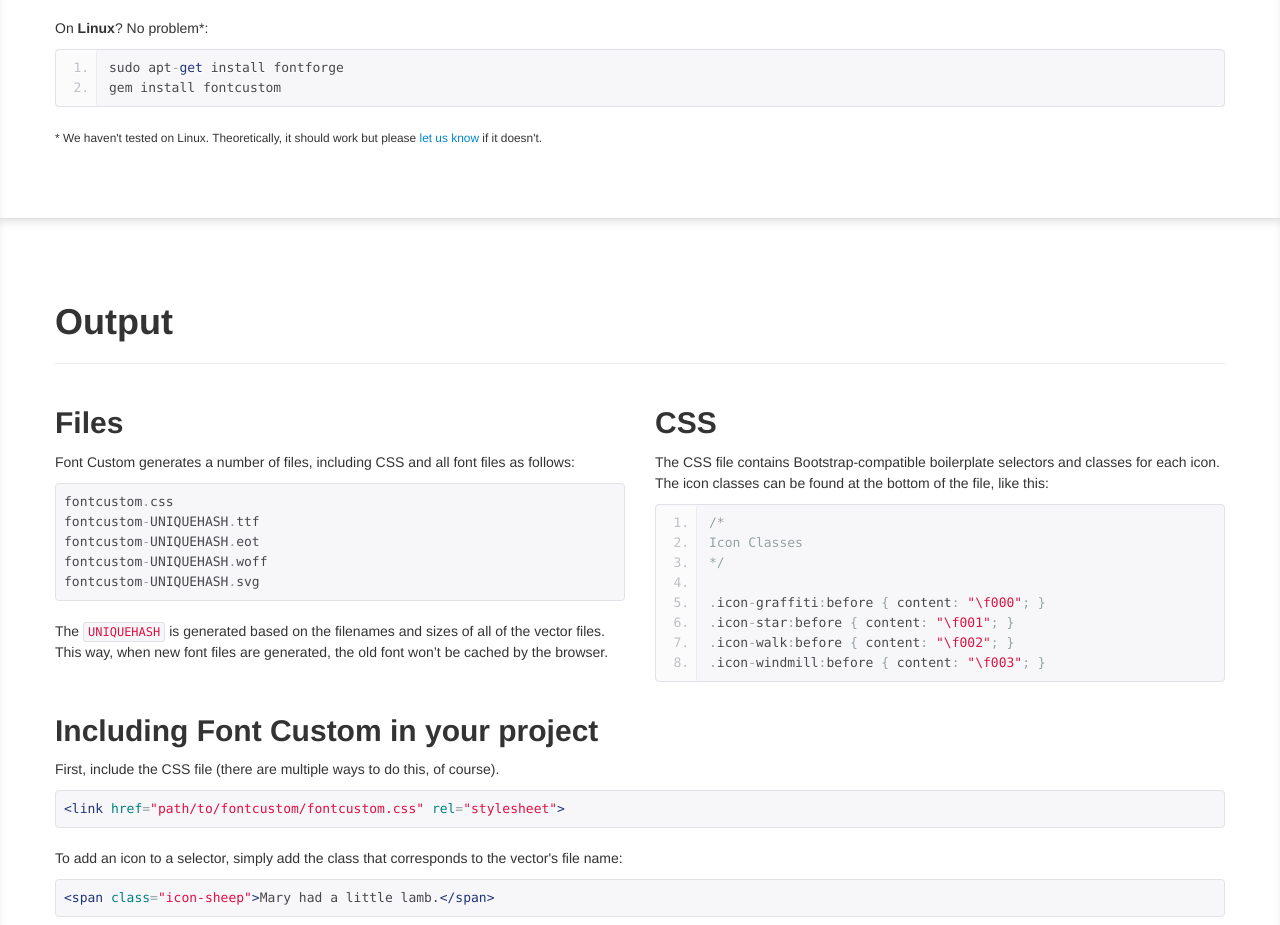
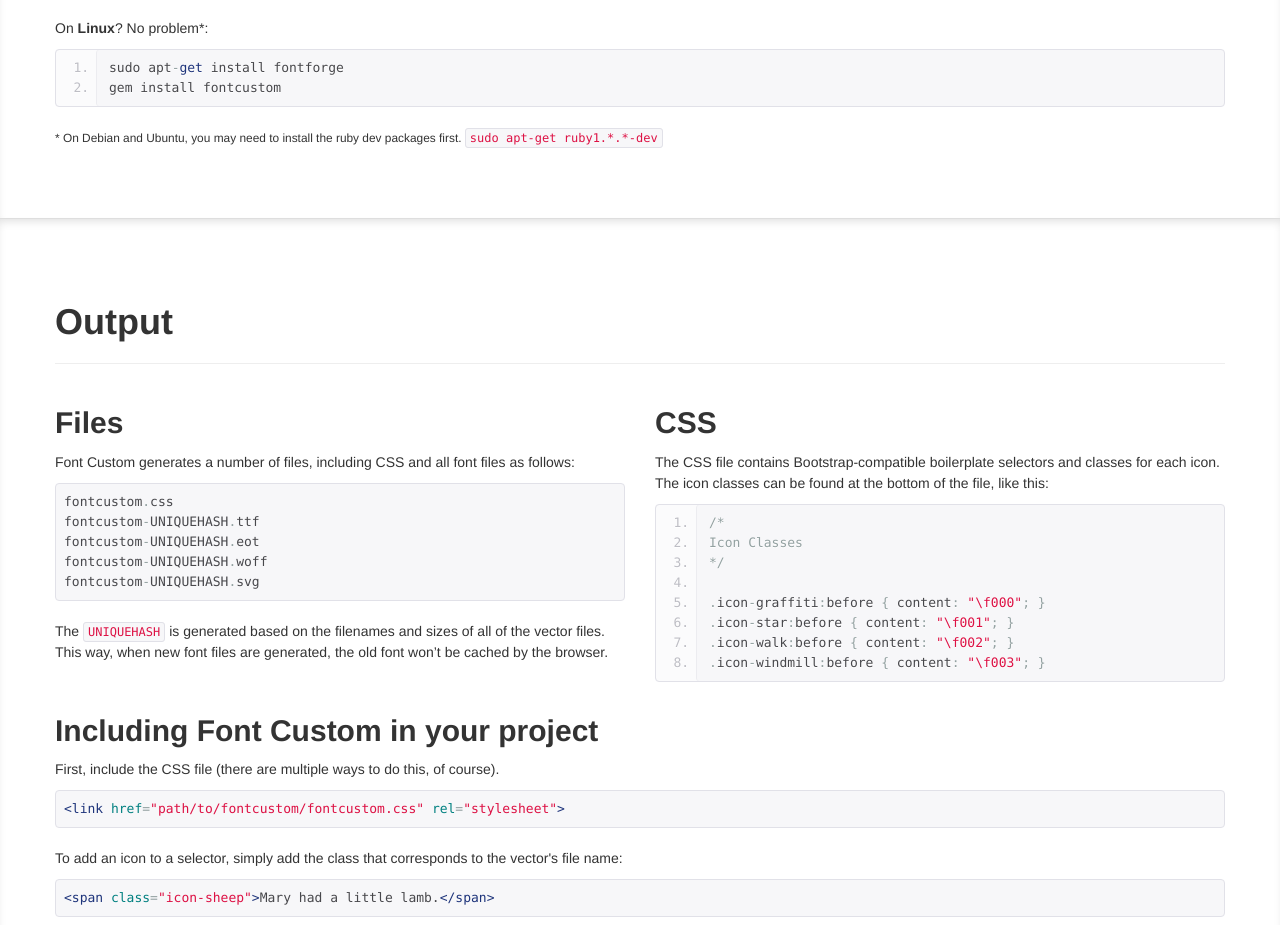
Before and after one commit to FontCustom/fontcustom, a plain HTML site: page index.html in a window 1280 px wide. Shown: the part 1661-2586 px from the top of the page. Drawn offline with nearby package versions, Linux system fonts and the light colour scheme.

Commit message:
linux install update

```diff
--- a/index.html
+++ b/index.html
@@ -160,7 +160,7 @@ gem install fontcustom</pre>
 sudo apt-get install fontforge
 gem install fontcustom</pre>
 
-          <p><small>* We haven't tested on Linux. Theoretically, it should work but please <a href="http://github.com/endtwist/fontcustom/issues">let us know</a> if it doesn't.</small></p>
+          <p><small>* On Debian and Ubuntu, you may need to install the ruby dev packages first. <code>sudo apt-get ruby1.*.*-dev</code></small></p>
         </section>
       </div>
     </div>
```
